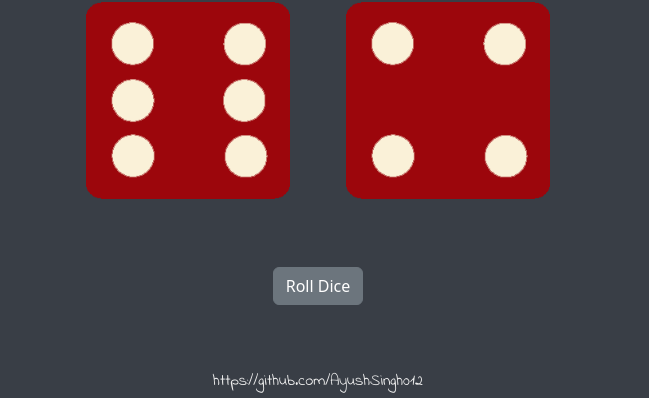
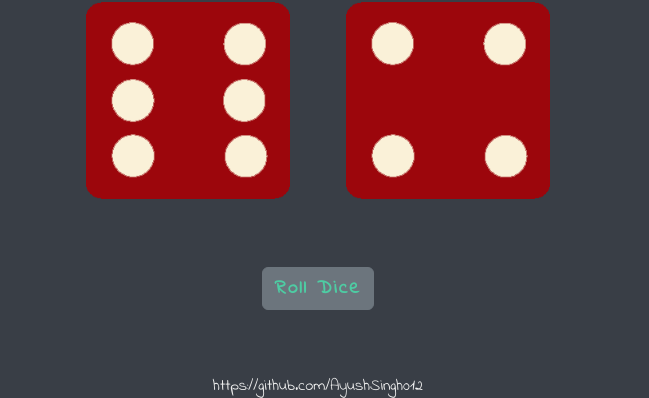
Before and after one commit to AyushSingh012/Dice-Game, a plain HTML site: page index.html in a window 1280 px wide. Shown: the part 433-831 px from the top of the page, without its empty margins (322-971 px from the left). Drawn offline with nearby package versions, Linux system fonts and the light colour scheme.

Commit message:
Update style.css for button
Add button

```diff
--- a/style.css
+++ b/style.css
@@ -7,7 +7,6 @@
 .dice {
   text-align: center;
   display: inline-block;
-
 }
 
 body {
@@ -32,10 +31,17 @@ img {
   width: 80%;
 }
 
+#button{
+  font-size: 1.2rem;
+  color: #4ECCA3;
+  font-family: 'Indie Flower', cursive;
+  font-weight: bold;
+  letter-spacing: 2px;
+}
+
 footer {
   margin-top: 5%;
   color: #EEEEEE;
   text-align: center;
   font-family: 'Indie Flower', cursive;
-
 }
```
